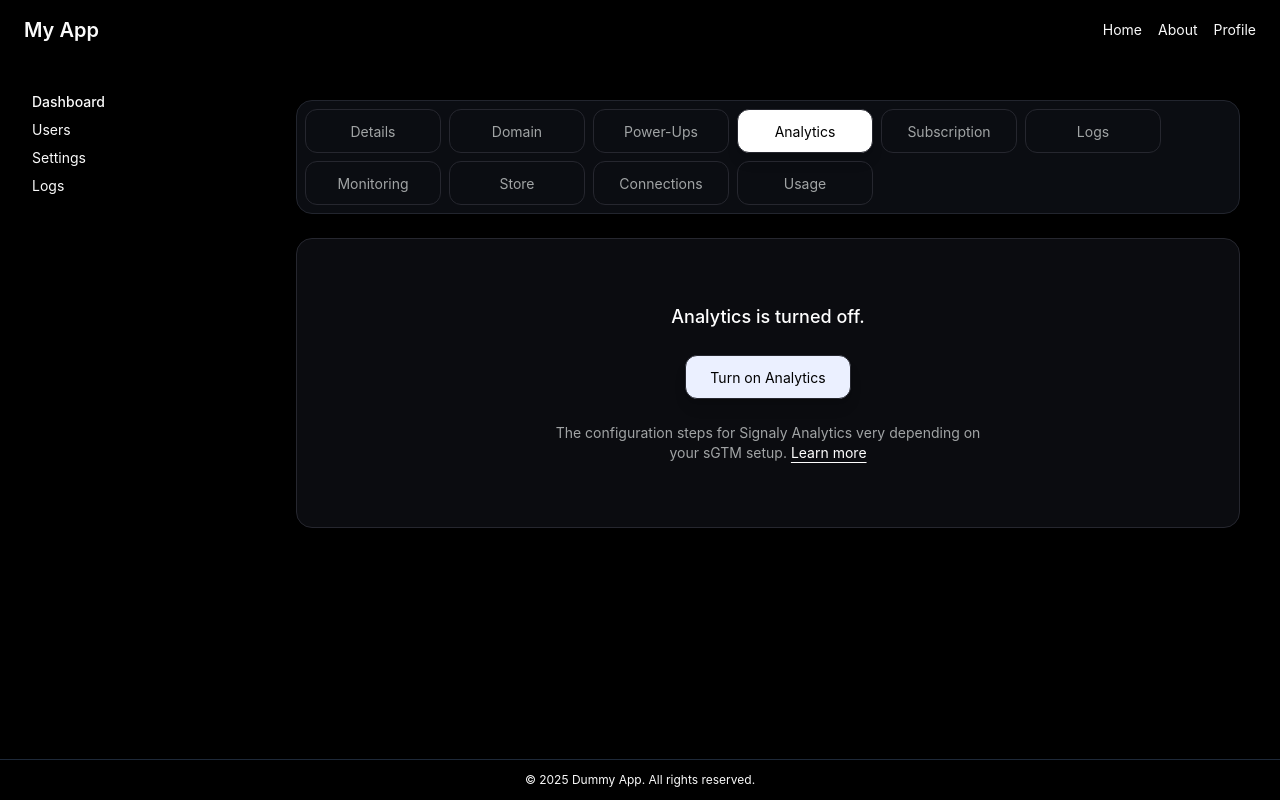
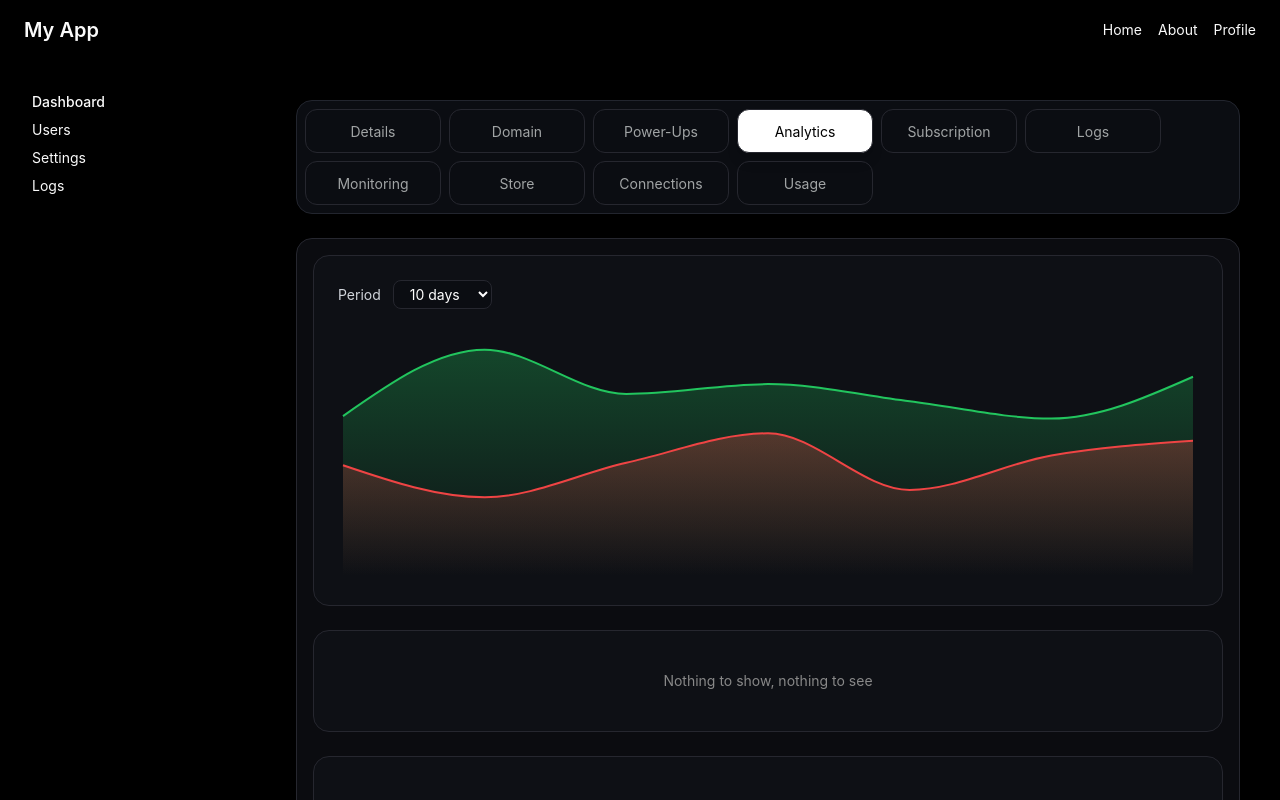
Before and after one commit to findrmeet/stape-dashboard, a React (Vite) app: page / in a window 1280 px wide. Both pictures are taken after a click on the button "Turn on Analytics". Shown: the top 800 px of the page. Built offline with nearby package versions, Linux system fonts and the light colour scheme.

Commit message:
added rechart

```diff
--- a/package.json
+++ b/package.json
@@ -15,6 +15,7 @@
     "react": "^19.2.0",
     "react-dom": "^19.2.0",
     "react-router": "^7.11.0",
+    "recharts": "^3.6.0",
     "tailwindcss": "^4.1.18"
   },
   "devDependencies": {
--- a/src/components/AnalyticsTab.tsx
+++ b/src/components/AnalyticsTab.tsx
@@ -1,12 +1,30 @@
+import { useState } from "react";
+import { AreaChart, Area, XAxis, YAxis, Tooltip, ResponsiveContainer } from "recharts";
 import SecondaryButton from "./SecondaryButton";
 
+const data = [
+  { day: "1", recovered: 0.65, blocked: 0.45 },
+  { day: "2", recovered: 0.92, blocked: 0.32 },
+  { day: "3", recovered: 0.74, blocked: 0.46 },
+  { day: "4", recovered: 0.78, blocked: 0.58 },
+  { day: "5", recovered: 0.71, blocked: 0.35 },
+  { day: "6", recovered: 0.64, blocked: 0.49 },
+  { day: "7", recovered: 0.81, blocked: 0.55 },
+];
+
 export default function AnalyticsTab() {
+  const [enabled, setEnabled] = useState(false);
+
+  if (!enabled) {
     return (
       <div className="primary-card mt-4 text-center shadow-inner">
         <h2 className="mt-12 text-lg font-medium text-white">Analytics is turned off.</h2>
 
         <div className="mt-6 flex justify-center">
-        <SecondaryButton className="h-11 cursor-pointer rounded-xl bg-[#EEF2FF] px-6 text-sm text-black shadow-lg hover:bg-white">
+          <SecondaryButton
+            onClick={() => setEnabled(true)}
+            className="h-11 cursor-pointer rounded-xl bg-[#EEF2FF] px-6 text-sm text-black shadow-lg hover:bg-white"
+          >
             Turn on Analytics
           </SecondaryButton>
         </div>
@@ -20,3 +38,72 @@ export default function AnalyticsTab() {
       </div>
     );
   }
+
+  return (
+    <div className="primary-card mt-4 space-y-6 shadow-inner">
+      <div className="rounded-2xl border border-[#26272F] bg-[#0E1015] p-6">
+        <div className="mb-4 flex items-center justify-between">
+          <div className="flex items-center gap-3">
+            <p className="text-sm text-neutral-300">Period</p>
+            <select className="rounded-lg border border-[#26272F] bg-[#0B0D12] px-3 py-1 text-sm text-white">
+              <option>10 days</option>
+              <option>30 days</option>
+            </select>
+          </div>
+        </div>
+
+        <div className="h-64 w-full">
+          <ResponsiveContainer width="100%" height="100%">
+            <AreaChart data={data}>
+              <XAxis dataKey="day" hide />
+              <YAxis hide domain={[0, 1]} />
+              <Tooltip />
+              <Area
+                type="monotone"
+                dataKey="recovered"
+                stroke="#22C55E"
+                fill="url(#green)"
+                strokeWidth={2}
+              />
+              <Area
+                type="monotone"
+                dataKey="blocked"
+                stroke="#EF4444"
+                fill="url(#red)"
+                strokeWidth={2}
+              />
+              <defs>
+                <linearGradient id="green" x1="0" y1="0" x2="0" y2="1">
+                  <stop offset="0%" stopColor="#22C55E" stopOpacity={0.5} />
+                  <stop offset="100%" stopColor="#22C55E" stopOpacity={0} />
+                </linearGradient>
+                <linearGradient id="red" x1="0" y1="0" x2="0" y2="1">
+                  <stop offset="0%" stopColor="#EF4444" stopOpacity={0.5} />
+                  <stop offset="100%" stopColor="#EF4444" stopOpacity={0} />
+                </linearGradient>
+              </defs>
+            </AreaChart>
+          </ResponsiveContainer>
+        </div>
+      </div>
+
+      <div className="rounded-2xl border border-[#26272F] bg-[#0E1015] p-10 text-center text-sm text-neutral-500">
+        Nothing to show, nothing to see
+      </div>
+
+      <div className="rounded-2xl border border-[#26272F] bg-[#0E1015] p-10 text-center text-sm text-neutral-500">
+        Nothing to show, nothing to see
+      </div>
+
+      <div className="rounded-2xl border border-[#26272F] bg-[#0E1015] p-10 text-center">
+        <p className="mb-3 text-sm text-white">Prefer not to use Signaly Analytics?</p>
+        <p className="mb-5 text-xs text-neutral-400">
+          You can turn it off for this container. Additional steps may be required.
+        </p>
+        <SecondaryButton className="h-10 rounded-xl bg-white px-6 text-sm text-black shadow-lg hover:bg-neutral-200">
+          Turn off Analytics
+        </SecondaryButton>
+      </div>
+    </div>
+  );
+}
```
Also changed, not shown: 1 other file (tests, documents, lock files or other folders). Lines whose indentation alone changed are shown as unchanged.
